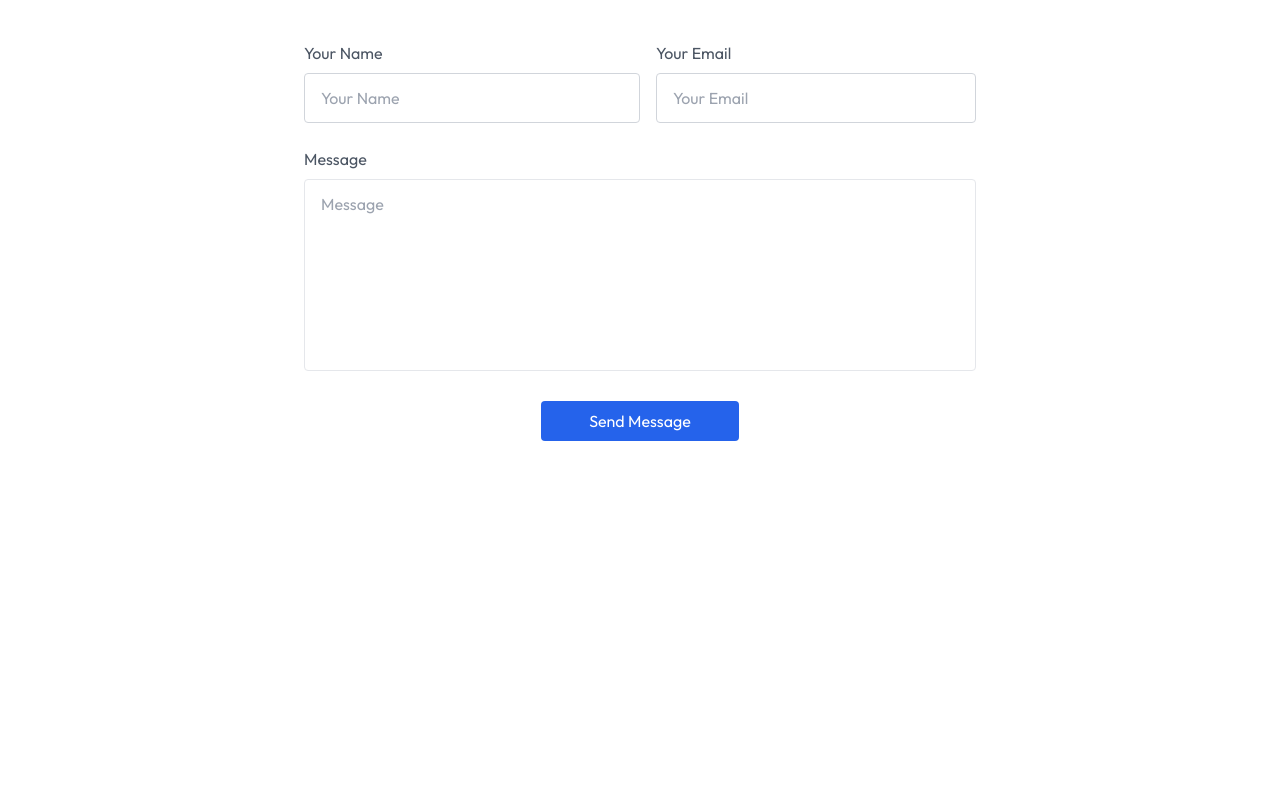
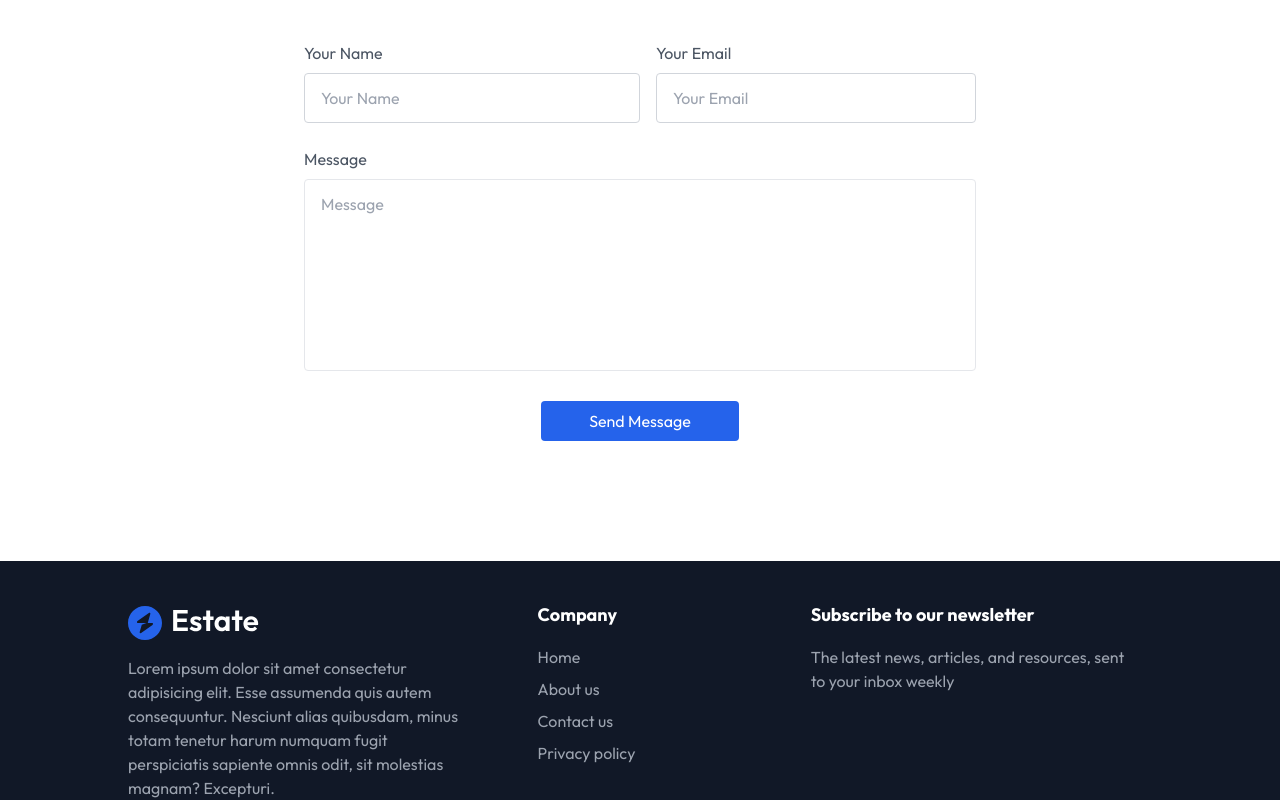
Before and after one commit to Azizjon-Atamuradov/Real-Estate, a React (Vite) app: page / in a window 1280 px wide. Shown: the part 3737-4537 px from the top of the page. Before the commit the page ends 4298 px from the top, so only its background shows below. Built offline with nearby package versions, Linux system fonts and the light colour scheme.

Commit message:
footer component created

```diff
--- a/src/App.jsx
+++ b/src/App.jsx
@@ -1,5 +1,6 @@
 import About from "./components/About";
 import Contact from "./components/Contact";
+import Footer from "./components/Footer";
 import Header from "./components/Header";
 import Projects from "./components/Projects";
 import Testimonails from "./components/Testimonails";
@@ -15,6 +16,7 @@
       <Projects />
       <Testimonails />
       <Contact />
+      <Footer/>
     </div>
   );
 };
--- /dev/null
+++ b/src/components/Footer.jsx
@@ -0,0 +1,47 @@
+import React from "react";
+import { assets } from "../assets/assets";
+
+const Footer = () => {
+  return (
+    <div
+      className="pt-10 px-4 md:px-20 lg:px-32 bg-gray-900 w-full overflow-hidden"
+      id="Footer"
+    >
+      <div className="container mx-auto flex flex-col md:flex-row justify-between items-start">
+        <div className="w-full md:w-1/3 mb-8 md:mb-0">
+          <img src={assets.logo_dark} alt="" />
+          <p className="text-gray-400 mt-4">
+            Lorem ipsum dolor sit amet consectetur adipisicing elit. Esse
+            assumenda quis autem consequuntur. Nesciunt alias quibusdam, minus
+            totam tenetur harum numquam fugit perspiciatis sapiente omnis odit,
+            sit molestias magnam? Excepturi.
+          </p>
+        </div>
+        <div className="w-full md:w-1/5 mb-8 md:mb-0">
+          <h3 className="text-white text-lg font-bold mb-4">Company</h3>
+          <ul className="flex flex-col gap-2 text-gray-400">
+            <a href="#Header" className="hover:text-white">
+              Home
+            </a>
+            <a href="#About" className="hover:text-white">
+              About us
+            </a>
+            <a href="#Contact" className="hover:text-white">
+              Contact us
+            </a>
+            <a href="#" className="hover:text-white">
+              Privacy policy
+            </a>
+          </ul>
+        </div>
+              <div className="w-full md:w-1/3">
+                  <h3 className="text-white text-lg font-bold mb-4">Subscribe to our newsletter</h3>
+                  <p className="text-gray-400 mb-4 max-w-80">The latest news, articles, and resources, sent to your inbox weekly</p>
+              </div>
+      </div>
+      <div></div>
+    </div>
+  );
+};
+
+export default Footer;
```
